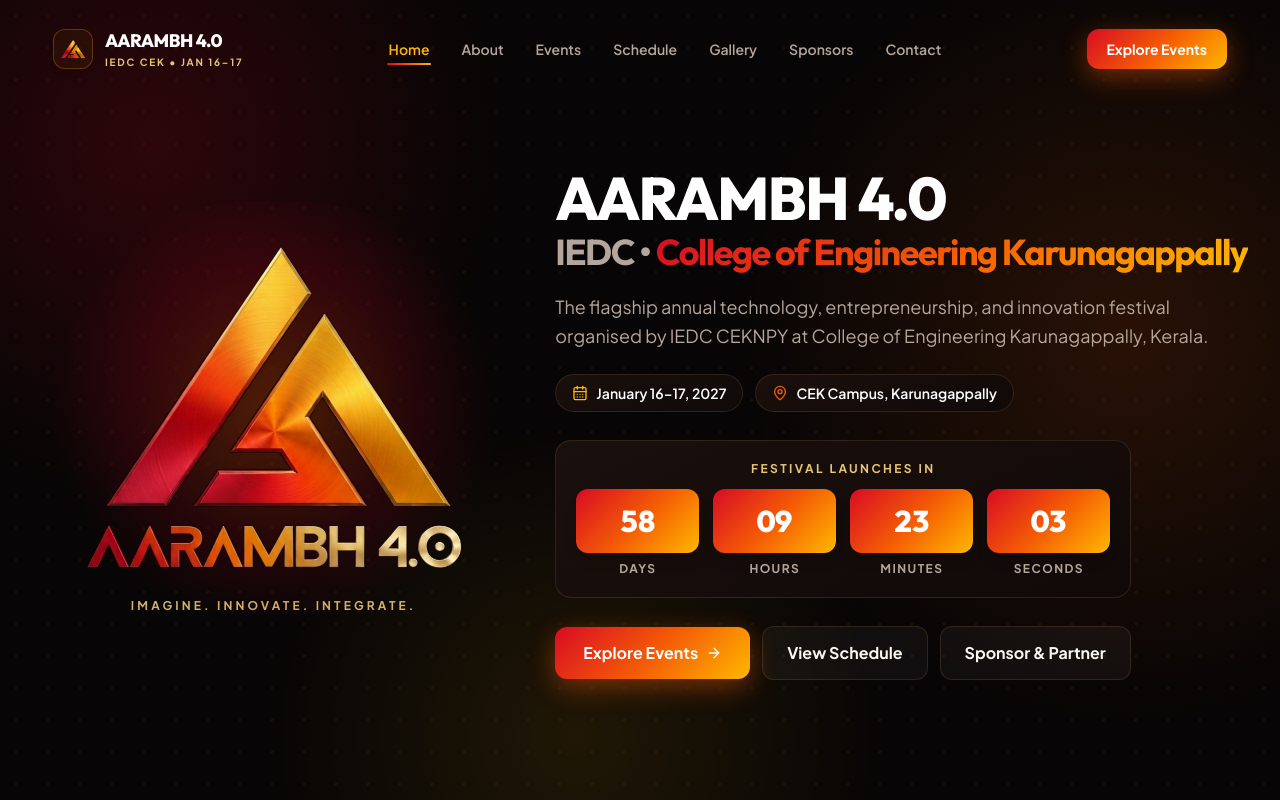
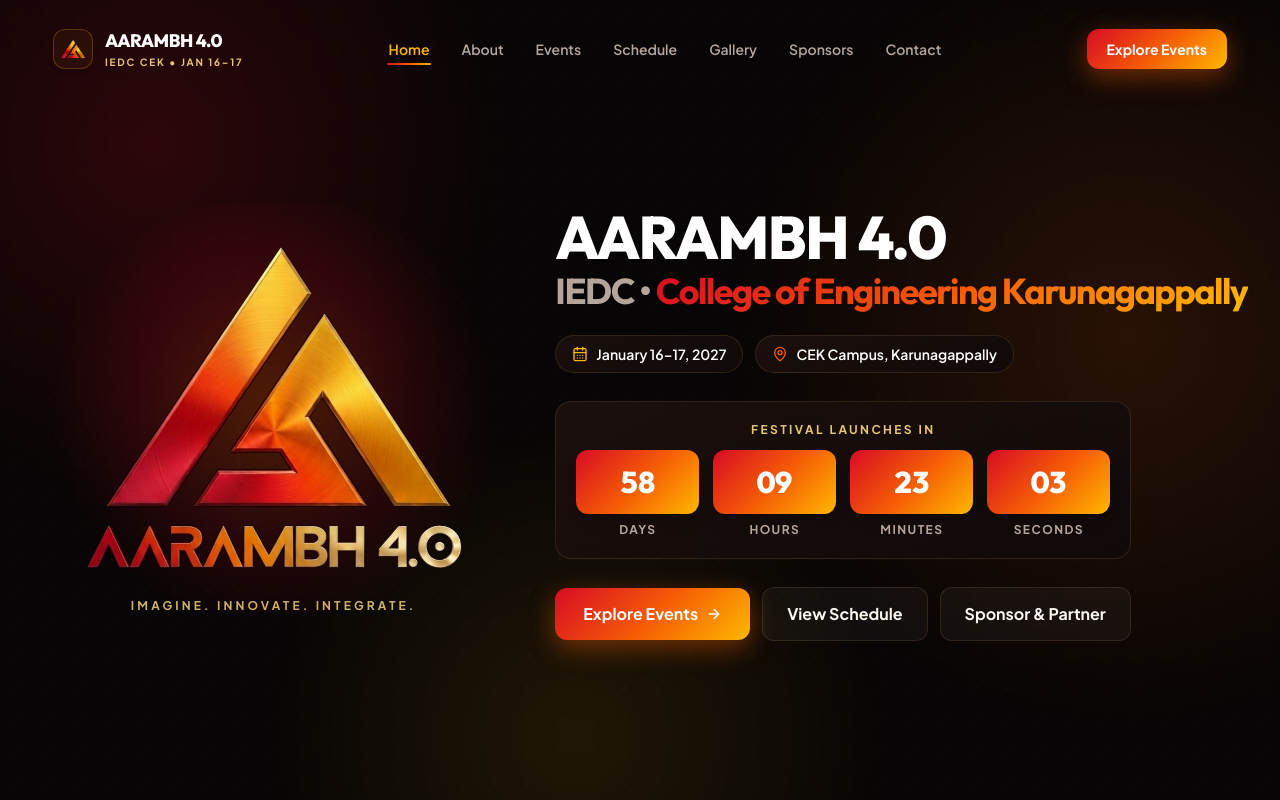
Before and after one commit to abhishekr-git/aarambh4.0, a Next.js app: page / in a window 1280 px wide. Shown: the top 800 px of the page. Built offline with nearby package versions, Linux system fonts and the light colour scheme.

Commit message:
chore: remove subtitle description from hero section

```diff
--- a/src/components/sections/HeroSection.tsx
+++ b/src/components/sections/HeroSection.tsx
@@ -72,10 +72,6 @@ export function HeroSection() {
               </span>
             </h1>
 
-            <p className="mx-auto mt-5 max-w-2xl text-base leading-relaxed text-[var(--text-secondary)] sm:text-lg lg:mx-0">
-              {SITE_CONFIG.heroSubtitle}
-            </p>
-
             {/* Date & Venue Pills */}
             <div className="mt-6 flex flex-wrap items-center justify-center gap-3 lg:justify-start">
               <div className="glass-card inline-flex items-center gap-2 rounded-full px-4 py-2 text-sm font-semibold text-white">
```
